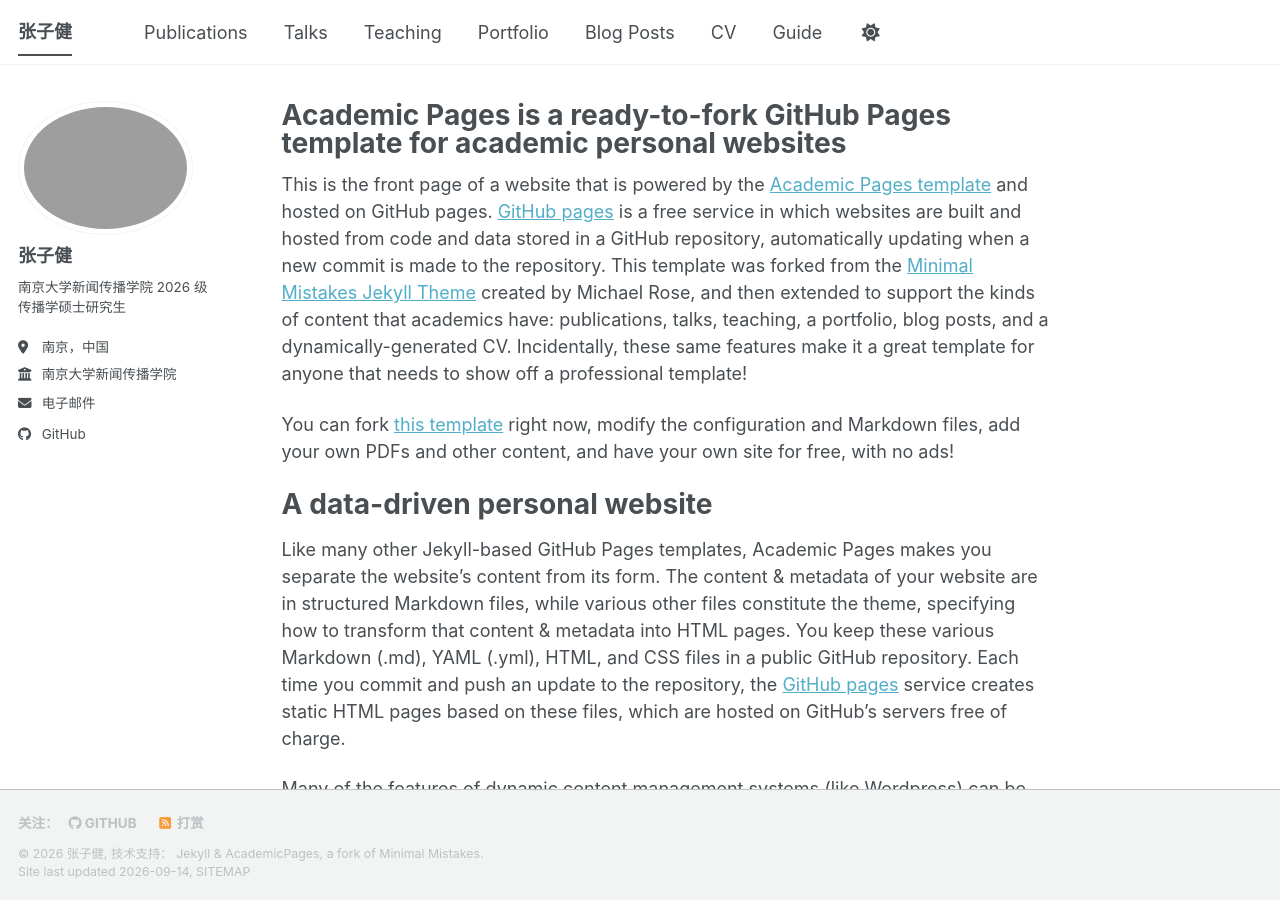
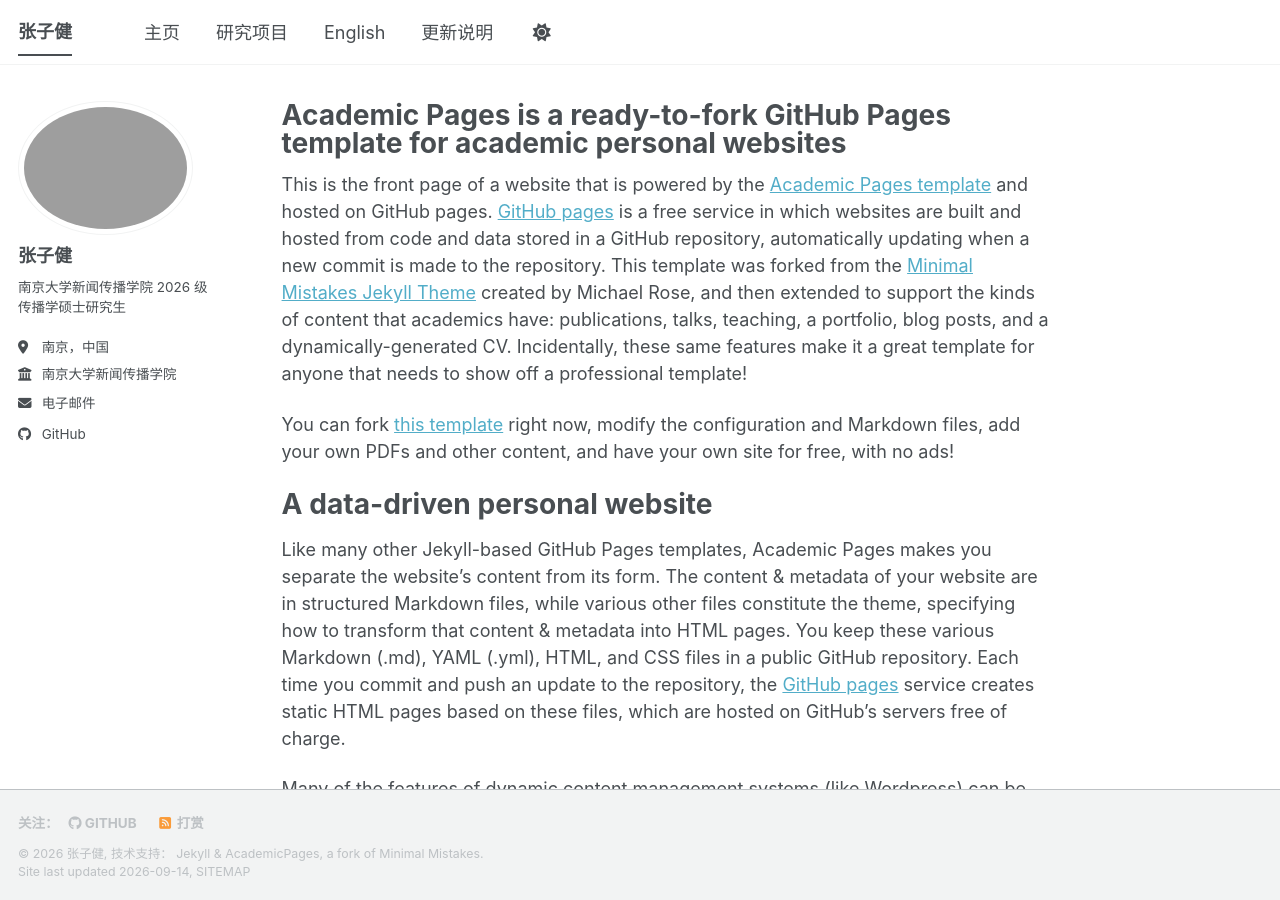
Before and after one commit to zhangzijian0830/zhangzijian0830.github.io, a Jekyll site: the page built from _pages/about.md, in a window 1280 px wide and 900 px high. Built offline with Jekyll 4.4.1, drawn with Linux system fonts in a browser that asks for light colours; a style sheet for code colours, icons or effects is not loaded; part of the change alters nothing that is shown.

Commit message:
Update site navigation

```diff
--- a/_data/navigation.yml
+++ b/_data/navigation.yml
@@ -1,33 +1,9 @@
-# The following is the order of the links in the header of the website.
-#
-# Changing the order here will adjust the order and you can also add additional
-# links. Removing a link prevents it from showing in the header, but does not
-# prevent it from being included in the site.
-#
-# NOTE that only one of the CV options should be selected, the first is for the
-#      Markdown formatted page while the second is generated using JSON.
-
 main:
-  - title: "Publications"
-    url: /publications/
-
-  - title: "Talks"
-    url: /talks/
-
-  - title: "Teaching"
-    url: /teaching/
-
-  - title: "Portfolio"
-    url: /portfolio/
-
-  - title: "Blog Posts"
-    url: /year-archive/
-
-  - title: "CV"
-    url: /cv/
-
-  # - title: "CV"
-  #   url: /cv-json/
-
-  - title: "Guide"
-    url: /markdown/
+  - title: "主页"
+    url: /
+  - title: "研究项目"
+    url: /projects/
+  - title: "English"
+    url: /en/
+  - title: "更新说明"
+    url: /update/
```
